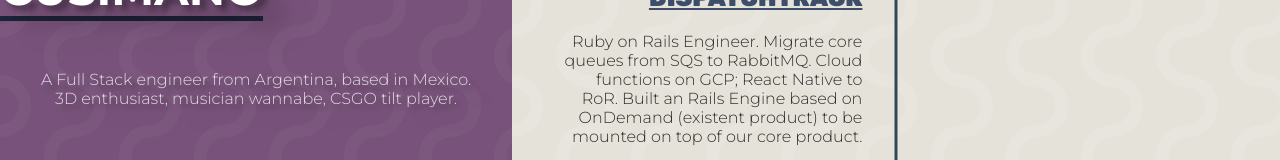
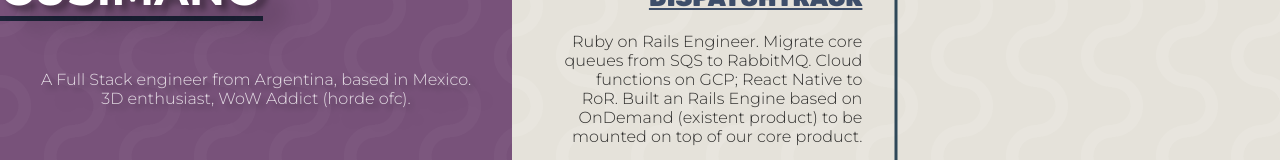
Before and after one commit to gastoncusimano/links-tree, a Next.js app: page /portfolio in a window 1280 px wide. Shown: the part 494-654 px from the top of the page. Built offline with nearby package versions, Linux system fonts and the light colour scheme; a web font is replaced by a local one.

Commit message:
Update Personal.js

```diff
--- a/components/Personal.js
+++ b/components/Personal.js
@@ -11,7 +11,7 @@
       className='logo'
       alt="3D Model by Me on Blender" />
       <h1>Hi World! 👋 <br/>I'm <span className="purple-underline">Gaston Cusimano</span></h1>
-      <p> A Full Stack engineer from Argentina, based in Mexico. <br/> 3D enthusiast, musician wannabe, CSGO tilt player.</p>
+      <p> A Full Stack engineer from Argentina, based in Mexico. <br/> 3D enthusiast, WoW Addict (horde ofc).</p>
       <div className="links">
         <a href="https://www.linkedin.com/in/gaston-cusimano/" target="_blank"><AiOutlineLinkedin/></a>
         <a href="../public/Gaston_Cusimano_fullstack.pdf" download><AiOutlineFilePdf/></a>
```
